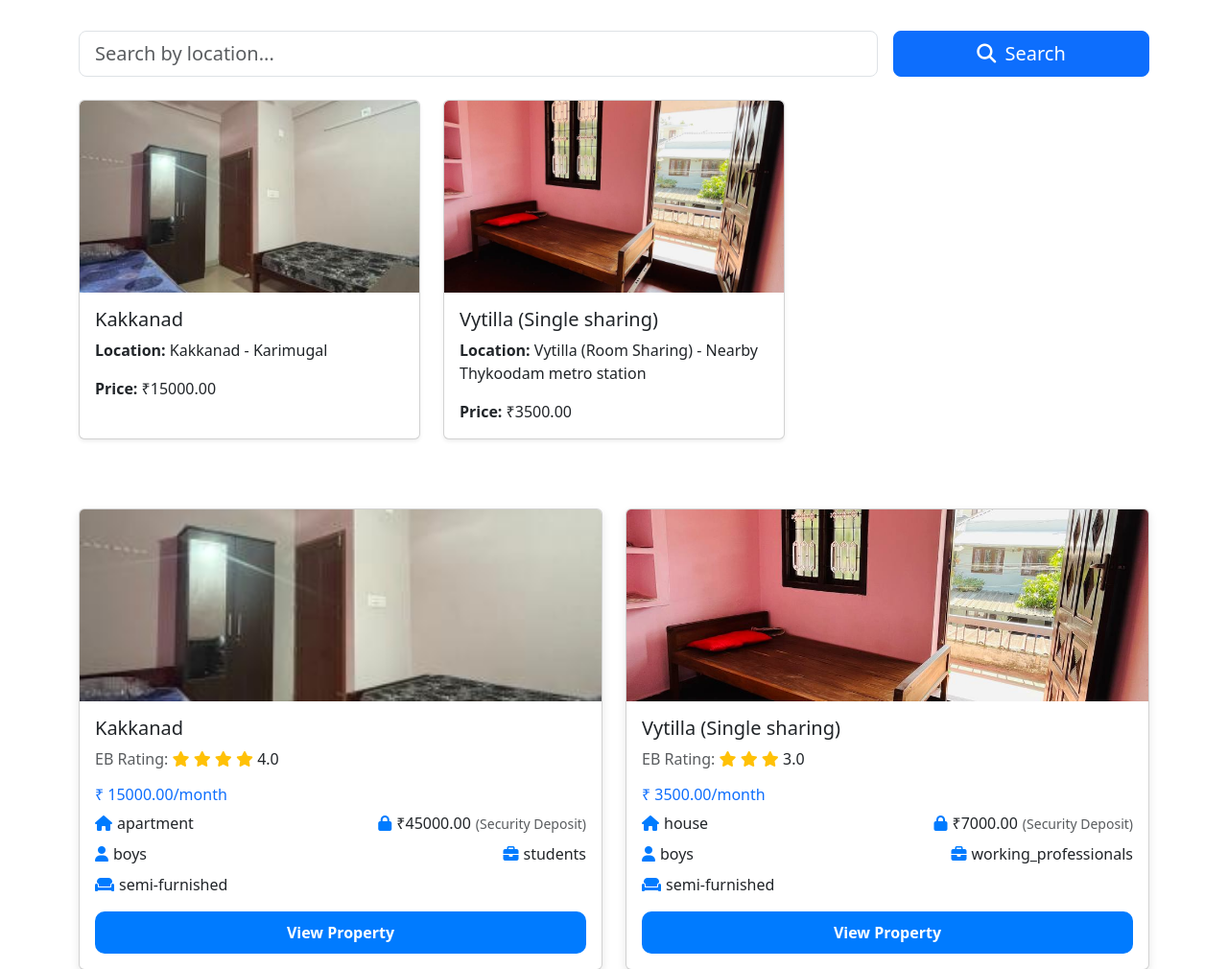
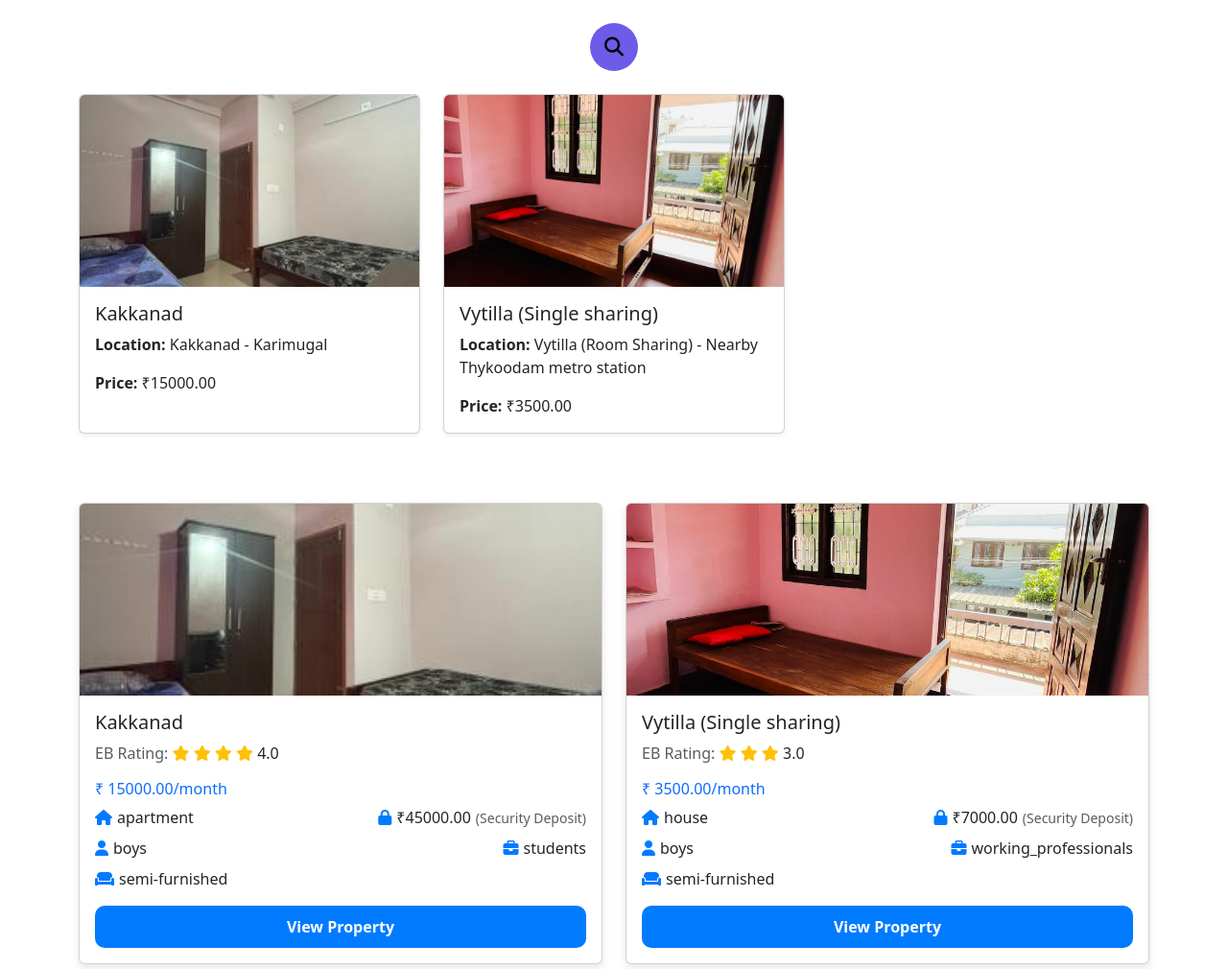
Before and after one commit to deepakpk7/Rent_Finder, a Django app: page / in a window 1280 px wide. Shown: the part 86-1096 px from the top of the page at 96% size. Run offline with Django 5.2, Linux system fonts and the light colour scheme; data comes from the database, SQL or seed files in the repository; some libraries are stand-ins or nearby versions.

Commit message:
add search

```diff
--- a/rentfinder/static/css/user.css
+++ b/rentfinder/static/css/user.css
@@ -37,6 +37,8 @@ body {
 }
 
 
+
+
 @media (max-width: 576px) {
     .input-group {
         flex-direction: column;
--- a/rentfinder/template/user/home.html
+++ b/rentfinder/template/user/home.html
@@ -9,6 +9,58 @@
     <link href="https://cdn.jsdelivr.net/npm/bootstrap@5.3.0/dist/css/bootstrap.min.css" rel="stylesheet">
     <link rel="stylesheet" href="https://cdnjs.cloudflare.com/ajax/libs/font-awesome/6.5.1/css/all.min.css">
     <script src="https://kit.fontawesome.com/your-fontawesome-kit.js" crossorigin="anonymous"></script>
+    <style>
+        .search-box {
+            width: fit-content;
+            height: fit-content;
+            position: relative;
+            color: black;
+          }
+          .input-search {
+            height: 50px;
+            width: 50px;
+            border: none;
+            padding: 10px;
+            font-size: 18px;
+            /* letter-spacing: 2px; */
+            outline: none;
+            border-radius: 25px;
+            transition: all .5s ease-in-out;
+            background-color: #6c5ce7; /* background of input */
+            color: #050505;
+            padding-right: 40px;
+          }
+          .input-search::placeholder {
+            color: rgba(12, 12, 12, 0.5);
+            font-size: 18px;
+            font-weight: 100;
+          }
+          .btn-search {
+            width: 50px;
+            height: 50px;
+            border: none;
+            font-size: 20px;
+            font-weight: bold;
+            outline: none;
+            cursor: pointer;
+            border-radius: 50%;
+            position: absolute;
+            right: 0;
+            top: 0;
+            color: #060606;               /* search icon color */
+
+            background-color: transparent;
+          }
+          .btn-search:focus ~ .input-search,
+          .input-search:focus {
+            width: 300px;
+            border-radius: 0;
+            background-color: transparent;
+            border-bottom: 1px solid #00ffab;
+            transition: all 500ms cubic-bezier(0, 0.110, 0.35, 2);
+          }
+
+    </style>
 </head>
 <body>
     <header class="header">
@@ -44,21 +96,15 @@
         </nav>
     </header>
 
-    <!-- Search Form -->
-    <div class="container">
-        <form class="row gy-2 gx-3 align-items-center my-4">
-        <div class="col-12 col-md-9">
-            <input type="text" id="searchInput" class="form-control form-control-lg" placeholder="Search by location...">
+
+
+    <div class="container my-4 d-flex justify-content-center">
+        <div class="search-box">
+          <button class="btn-search" onclick="filterByLocation()"><i class="fas fa-search"></i></button>
+          <input type="text" id="searchInput" class="input-search" placeholder="Search by location...">
         </div>
-        <div class="col-12 col-md-3">
-            <button type="button" onclick="filterByLocation()" class="btn btn-primary btn-lg w-100">
-            <i class="fas fa-search me-1"></i> Search
-            </button>
-        </div>
-        </form>
       </div>
 
-    <!-- Property Cards -->
       <div class="container">
         <div class="row" id="propertyList">
           {% for house in houses %}
@@ -73,6 +119,9 @@
             </div>
           </div>
           {% endfor %}
+        </div>
+        <div class="text-center mt-4" id="noResultsMessage" style="display: none;">
+          <h5 class="text-muted">No properties found for the entered location.</h5>
         </div>
     </div>
 
@@ -156,15 +205,25 @@
 <script src="https://cdn.jsdelivr.net/npm/bootstrap@5.3.0/dist/js/bootstrap.bundle.min.js"></script>
 <script>
   function filterByLocation() {
-      const input = document.getElementById("searchInput").value.toLowerCase();
+    const input = document.getElementById("searchInput").value.toLowerCase().trim();
     const cards = document.querySelectorAll(".property-card");
+    const noResults = document.getElementById("noResultsMessage");
+    let visibleCount = 0;
 
     cards.forEach(card => {
-        const location = card.dataset.location;
-        card.style.display = location.includes(input) ? "block" : "none";
+      const location = card.getAttribute("data-location");
+      if (location.includes(input)) {
+        card.style.display = "block";
+        visibleCount++;
+      } else {
+        card.style.display = "none";
+      }
     });
+
+    noResults.style.display = visibleCount === 0 ? "block" : "none";
   }
 </script>
 
+
 </body>
 </html>
```
Lines whose indentation alone changed are shown as unchanged.
